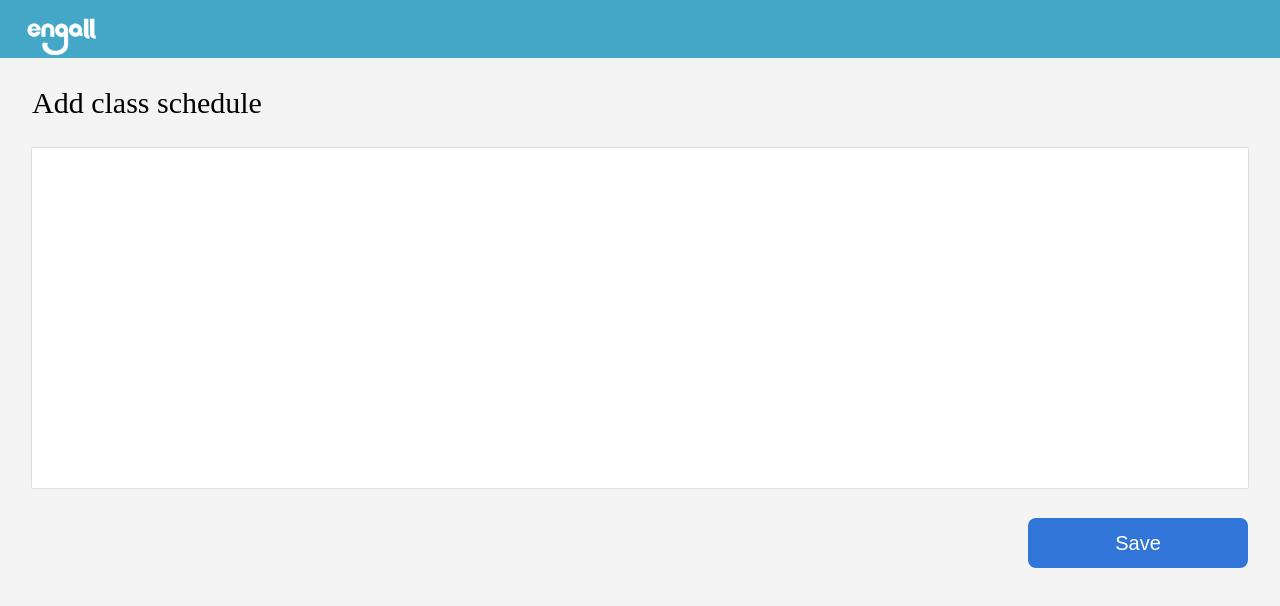
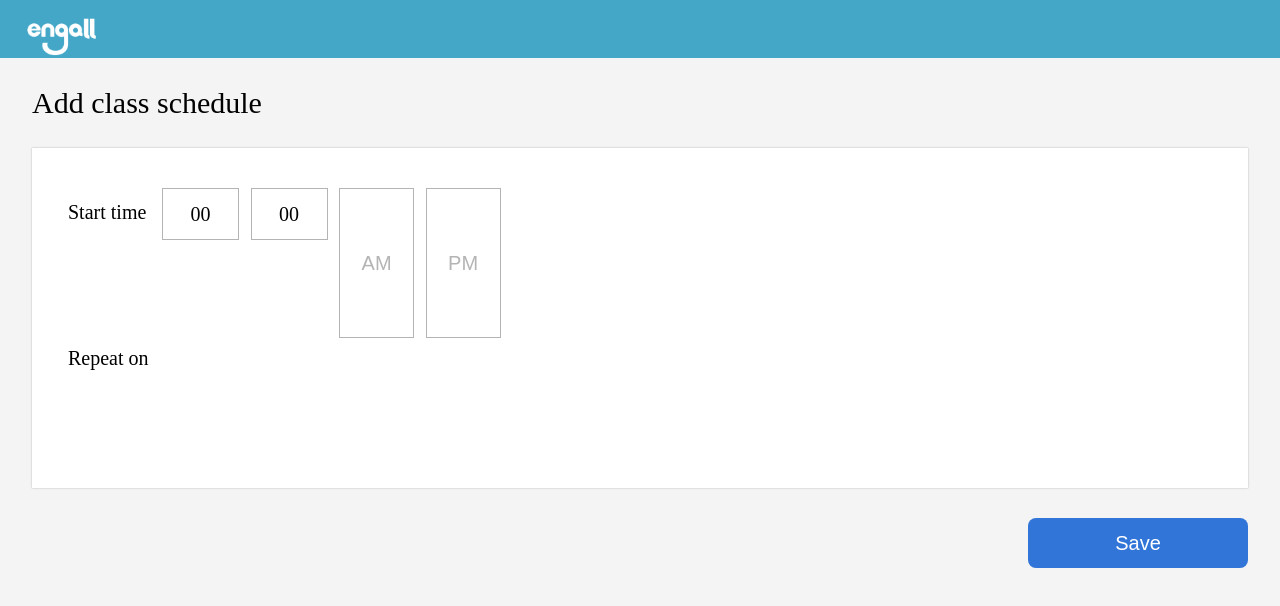
Before and after one commit to ymStudyLog/engall-class-schedule-ym, a React (Create React App) app: page /addschedule in a window 1280 px wide. Shown: the top 606 px of the page. Built offline with nearby package versions, Linux system fonts and the light colour scheme; a web font is replaced by a local one.

Commit message:
feat : addSchedule 작업중

```diff
--- a/src/components/AmPmButton.tsx
+++ b/src/components/AmPmButton.tsx
@@ -31,10 +31,11 @@ export default AmPmButton;
 
 const StyledButton = styled.button<{ isClicked: boolean }>`
   width: 75px;
-  height: 50px;
+  height: 5x;
   font-size: 20px;
   background-color: ${(props) => (props.isClicked ? "#b4b4b4" : "#fff")};
   color: ${(props) => (props.isClicked ? "#fff" : "#b4b4b4")};
+  border: 1px solid #b4b4b4;
 `;
 
 const AmPmTime = (props: AmPmTimeType) => (
--- a/src/pages/AddSchedule.tsx
+++ b/src/pages/AddSchedule.tsx
@@ -1,8 +1,15 @@
-import styled from 'styled-components';
-import Button from '../components/Button';
-import { WhiteContainer } from '../layout/WhiteContainer';
-import { PageContainer, PageTitle, ElementContainer } from '../styles/page.style';
-import { areIntervalsOverlapping, addMinutes } from 'date-fns';
+import styled from "styled-components";
+import Button from "../components/Button";
+import { WhiteContainer } from "../layout/WhiteContainer";
+import {
+  PageContainer,
+  PageTitle,
+  ElementContainer,
+} from "../styles/page.style";
+import { areIntervalsOverlapping, addMinutes } from "date-fns";
+import HourDropDown from "../components/HourDropDown";
+import MinDropDown from "../components/MinDropDown";
+import AmPmButton from "../components/AmPmButton";
 
 type Props = {};
 
@@ -10,15 +17,41 @@ const AddSchedule = (props: Props) => {
   const startTime = new Date(2014, 1, 10, 1, 0);
   const endTime = addMinutes(startTime, 40);
   console.log(endTime);
-  const trueOrFalse = areIntervalsOverlapping({ start: startTime, end: endTime }, { start: startTime, end: endTime });
+  const trueOrFalse = areIntervalsOverlapping(
+    { start: startTime, end: endTime },
+    { start: startTime, end: endTime }
+  );
   console.log(trueOrFalse);
+  const handleAmClick = () => {
+    console.log("AM");
+  };
+  const handlePmClick = () => {
+    console.log("PM");
+  };
 
   return (
     <PageContainer>
       <TitleContainer>
         <PageTitle>Add class schedule</PageTitle>
       </TitleContainer>
-      <WhiteContainer></WhiteContainer>
+      <WhiteContainer>
+        <StartTimeContainer>
+          <StartTimeText>
+            <p>Start time</p>
+          </StartTimeText>
+          <DropDownContainer>
+            <HourDropDown />
+            {/* <ColoneText>:</ColoneText> */}
+            <MinDropDown />
+
+            <AmPmButton handleClick={handleAmClick}>AM</AmPmButton>
+            <AmPmButton handleClick={handlePmClick}>PM</AmPmButton>
+          </DropDownContainer>
+        </StartTimeContainer>
+        <RepeatContainer>
+          <p>Repeat on</p>
+        </RepeatContainer>
+      </WhiteContainer>
       <ButtonContainer>
         <Button>Save</Button>
       </ButtonContainer>
@@ -35,3 +68,35 @@ const TitleContainer = styled(ElementContainer)`
 const ButtonContainer = styled(ElementContainer)`
   justify-content: flex-end;
 `;
+
+const StartTimeContainer = styled.div`
+  width: 100%;
+  height: 200px;
+  margin-left: 36px;
+  display: flex;
+  flex-direction: row;
+`;
+const RepeatContainer = styled.div`
+  width: 100%;
+  height: 100px;
+  margin-left: 36px;
+`;
+
+const DropDownContainer = styled.div`
+  display: flex;
+  flex-direction: row;
+  margin: 10px;
+  justify-content: space-around;
+  width: 350px;
+  margin-top: 40px;
+`;
+
+const StartTimeText = styled.div`
+  margin-top: 54px;
+`;
+
+const ColoneText = styled.div`
+  position: absolute;
+  /* top: 205px;
+  left: 250px; */
+`;
--- a/src/pages/WeeklySchedule.tsx
+++ b/src/pages/WeeklySchedule.tsx
@@ -8,7 +8,11 @@ import { DayTitle } from "../layout/DayTitle";
 import DailySchedule from "../components/DailySchedule";
 import { postSchedule } from "../api/api";
 import { deleteSchedule } from "../api/api";
-import { PageContainer, PageTitle, ElementContainer } from "../styles/page.style";
+import {
+  PageContainer,
+  PageTitle,
+  ElementContainer,
+} from "../styles/page.style";
 
 type Props = {};
 
@@ -28,13 +32,13 @@ const WeeklySchedule = (props: Props) => {
   //testPost, testDelete는 삭제 예정
   const testPost = () => {
     postSchedule({
-      id:100,
-      startTime:"10:00",
-      endTime:"10:40",
-      AMorPM : "AM",
-      date:"2022. 7. 26."
-    }).then(()=>console.log("post 성공"));
-  }
+      id: 100,
+      startTime: "10:00",
+      endTime: "10:40",
+      startTimeAMorPM: "AM",
+      date: "2022. 7. 26.",
+    }).then(() => console.log("post 성공"));
+  };
 
   const testDelete = () => {
     deleteSchedule(100).then(() => console.log("delete 성공"));
```
